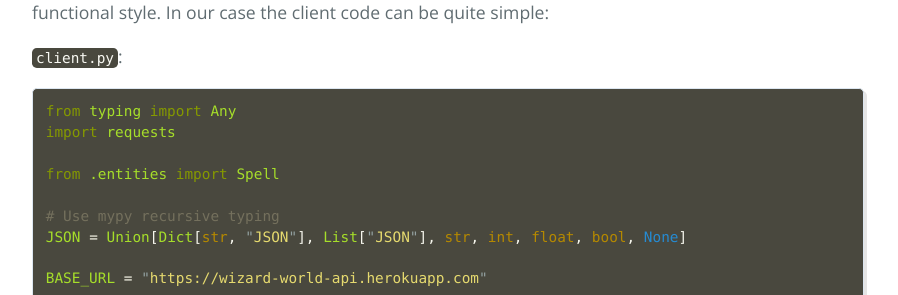
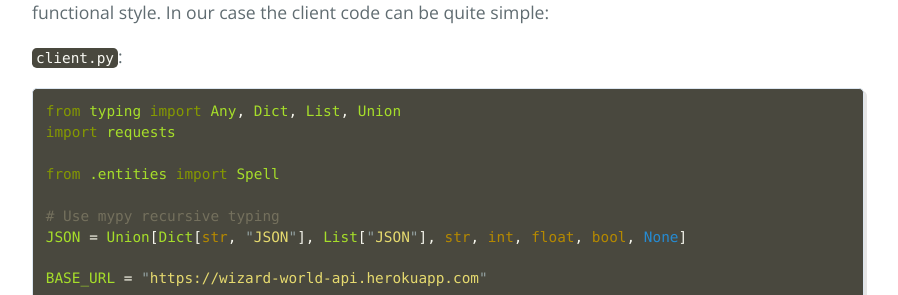
Before and after one commit to JPFrancoia/JPFrancoia.github.io, a Jekyll site: the page built from _posts/2023-03-20-clean-architecture-python.md, in a window 1280 px wide and 900 px high, scrolled down 7103 px. Shown: the part 157-452 px from the top of the window, without its empty margins (192-1090 px from the left). Built offline with Jekyll 4.4.1, drawn with Linux system fonts in a browser that asks for light colours; the repository's description, which GitHub fills in, is left out.

Commit message:
Fixing import in clean architecture post.

````diff
--- a/_posts/2023-03-20-clean-architecture-python.md
+++ b/_posts/2023-03-20-clean-architecture-python.md
@@ -294,7 +294,7 @@ our case the client code can be quite simple:
 `client.py`:
 
 ```python
-from typing import Any
+from typing import Any, Dict, List, Union
 import requests
 
 from .entities import Spell
````
